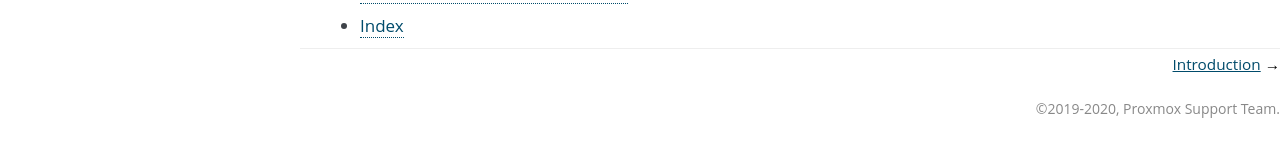
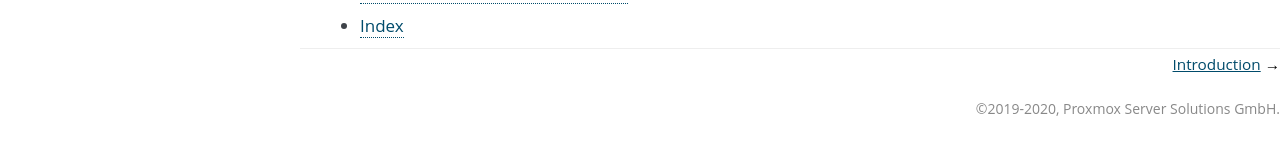
Before and after one commit to proxmox/proxmox-backup, a Sphinx documentation site: the page built from docs/index.rst, in a window 1280 px wide and 900 px high, scrolled down 2037 px. Shown: the part 752-897 px from the top of the window. Built offline with Sphinx 7.4.7, drawn with Linux system fonts in a browser that asks for light colours.

Commit message:
docs: set GmbH as copyright holder
Signed-off-by: Thomas Lamprecht <t.lamprecht@proxmox.com>

```diff
--- a/docs/conf.py
+++ b/docs/conf.py
@@ -74,7 +74,7 @@ rst_epilog = epilog_file.read()
 
 # General information about the project.
 project = 'Proxmox Backup'
-copyright = '2019-2020, Proxmox Support Team'
+copyright = '2019-2020, Proxmox Server Solutions GmbH'
 author = 'Proxmox Support Team'
 
 # The version info for the project you're documenting, acts as replacement for
```
